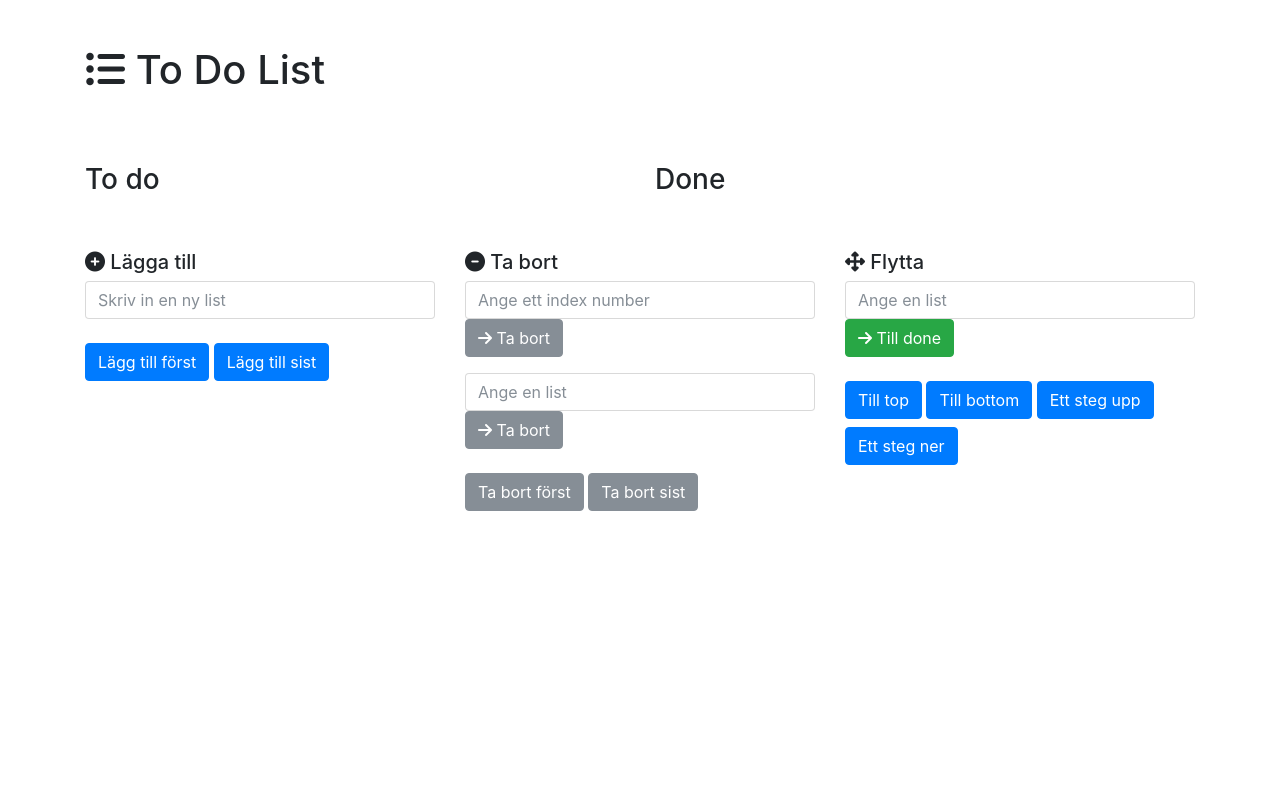
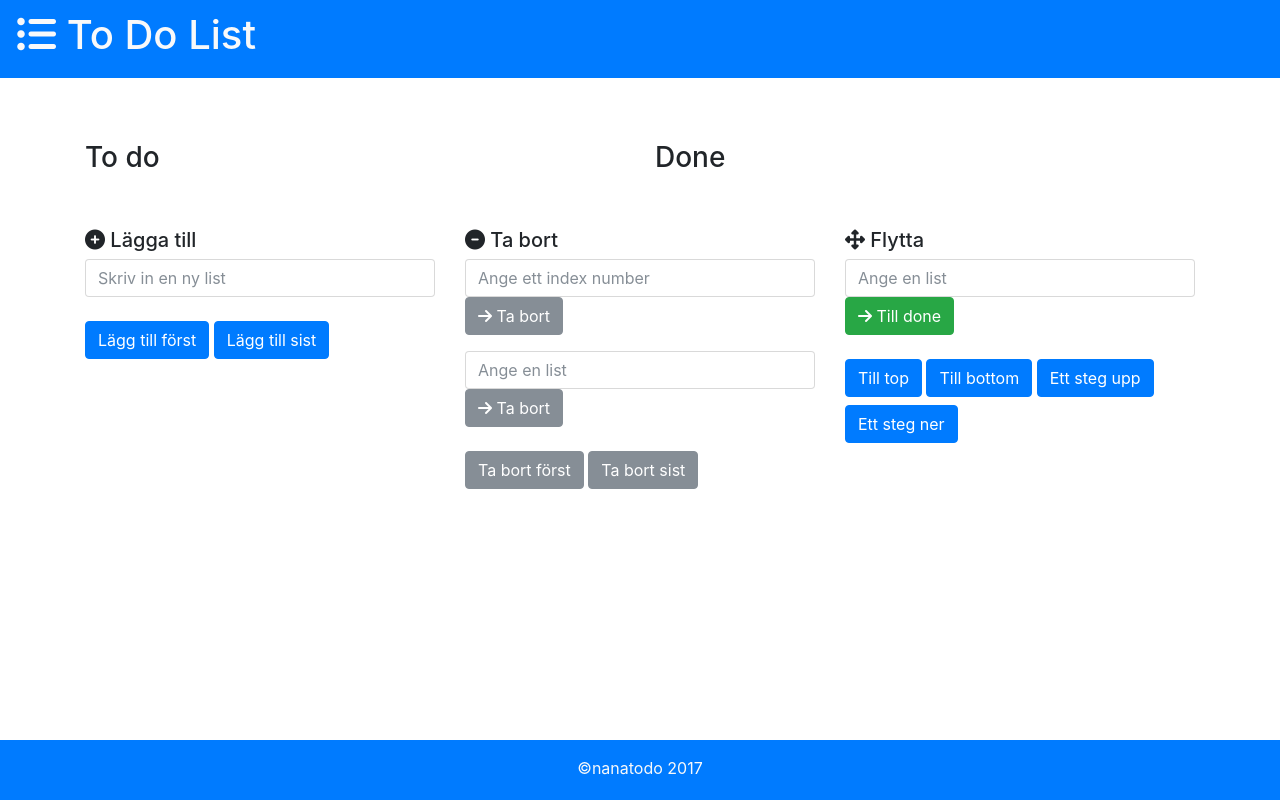
Before and after one commit to boilund/todolist, a plain HTML site: page www/index.html in a window 1280 px wide. Drawn offline with nearby package versions, Linux system fonts and the light colour scheme; files that its build step writes are made by us from their sources.

Commit message:
create base structure of index.html

```diff
--- a/www/index.html
+++ b/www/index.html
@@ -12,17 +12,21 @@
   <link rel="stylesheet" href="https://maxcdn.bootstrapcdn.com/bootstrap/4.0.0-beta/css/bootstrap.min.css" integrity="sha384-/Y6pD6FV/Vv2HJnA6t+vslU6fwYXjCFtcEpHbNJ0lyAFsXTsjBbfaDjzALeQsN6M" crossorigin="anonymous">
 
   <!-- My own CSS -->
-  <link rel="stylesheet" href="/css/main.css">
   <link rel="stylesheet" href="/css/style.css">
 </head>
 <body>
+  <header class="container-fluid">
+    <div class="row">
+      <nav class="navbar navbar-light bg-primary col-12">
+        <a class="navbar-brand">
+          <h1 class="text-light"><i class="fa fa-list-ul" aria-hidden="true"></i> To Do List</h1>
+        </a>
+      </nav>
+    </div>
+  </header>
+
+  <main>
     <div class="container">
-
-    <div class="row mt-5">
-      <div class="col-12">
-        <h1><i class="fa fa-list-ul" aria-hidden="true"></i> To Do List</h1>
-      </div>
-    </div>
 
       <div class="row mt-5">
         <div class="col-12 col-sm-6 mt-3">
@@ -95,9 +99,16 @@
             Ett steg ner
           </button>
         </div>
-
       </div>
     </div>
+  </main>
+  <footer class="container-fluid  bg-primary">
+    <div class="row">
+      <div class="col-12">
+        <p class="text-center text-light mt-3">&copy;nanatodo 2017</p>
+      </div>
+    </div>
+  </footer>
 
   <!-- jQuery first, then Popper.js, then Bootstrap JS -->
   <script src="https://code.jquery.com/jquery-3.2.1.slim.min.js" integrity="sha384-KJ3o2DKtIkvYIK3UENzmM7KCkRr/rE9/Qpg6aAZGJwFDMVNA/GpGFF93hXpG5KkN" crossorigin="anonymous"></script>
```
Lines whose indentation alone changed are shown as unchanged.
